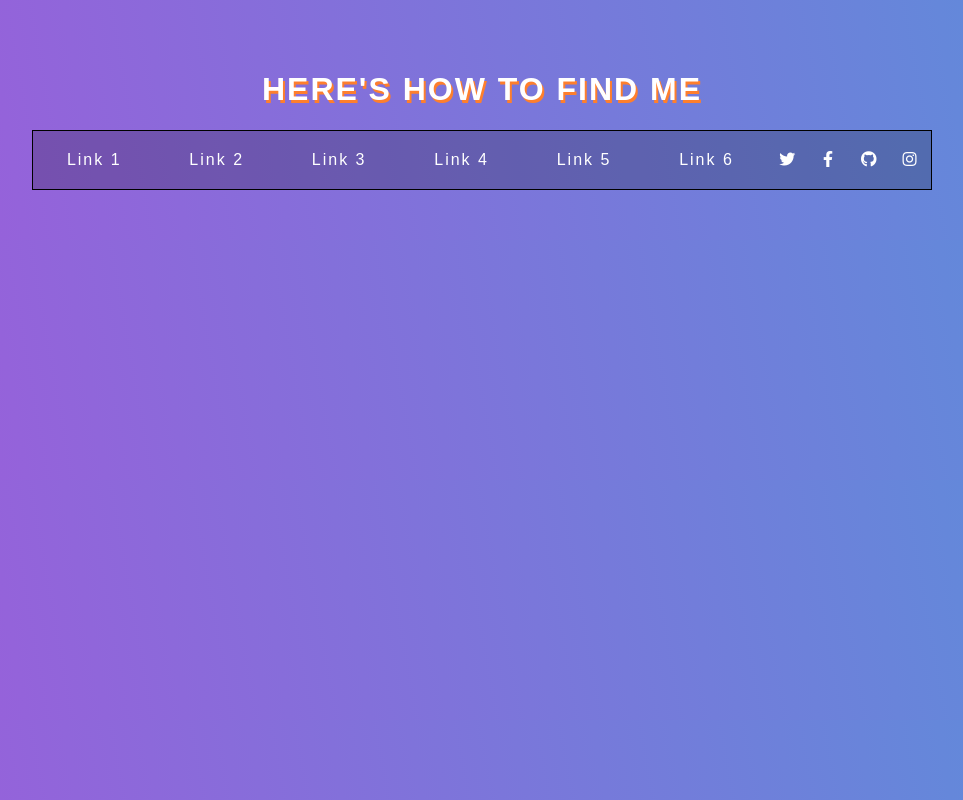
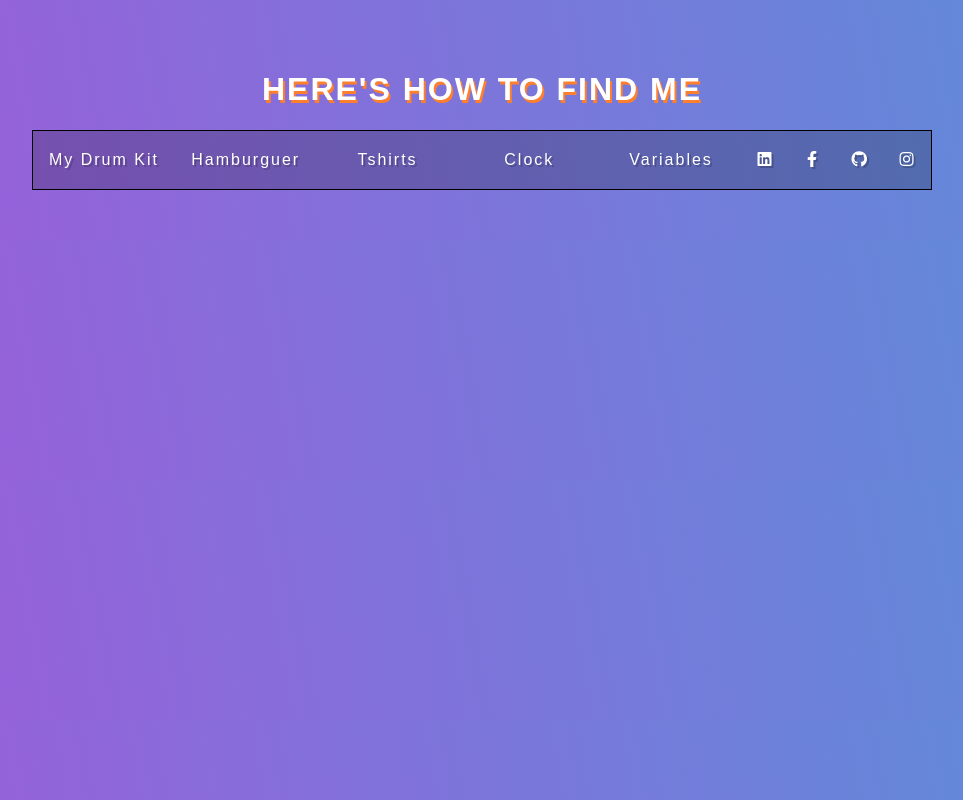
Before and after one commit to Guslucas/findme, a plain HTML site: page index.html in a window 1280 px wide. Shown: the whole page, without its empty margins (158-1121 px from the left). Drawn offline with Linux system fonts and the light colour scheme.

Commit message:
made some changes

```diff
--- a/index.html
+++ b/index.html
@@ -11,16 +11,16 @@
         <h1>Here's how to find me</h1>
         <nav class="flex">
             <ul>
-                <li><a href="#">Link 1</a></li>
-                <li><a href="#">Link 2</a></li>
-                <li><a href="#">Link 3</a></li>
-                <li><a href="#">Link 4</a></li>
-                <li><a href="#">Link 5</a></li>
-                <li><a href="#">Link 6</a></li>
-                <li class='social'><a href="www.twitter.com"><i class="fab fa-twitter"></i></a></li>
-                <li class='social'><a href="www.fb.com"><i class="fab fa-facebook-f"></i></a></li>
-                <li class='social'><a href="www.github.com"><i class="fab fa-github"></i></a></li>
-                <li class='social'><a href="www.instagram.com"><i class="fab fa-instagram"></i></a></li>
+                <li><a target="_blank" href="https://guslucas.github.io/mydrumkit/">My Drum Kit</a></li>
+                <li><a target="_blank" href="https://guslucas.github.io/hamburguer/">Hamburguer</a></li>
+                <li><a target="_blank" href="https://guslucas.github.io/tstore/">Tshirts</a></li>
+                <li><a target="_blank" href="https://guslucas.github.io/clock/">Clock</a></li>
+                <li><a target="_blank" href="https://guslucas.github.io/variables/">Variables</a></li>
+
+                <li class='social'><a target="_blank" href="https://www.linkedin.com/in/gustavolucasdarosa"><i class="fab fa-linkedin"></i></a></li>
+                <li class='social'><a target="_blank" href="https://www.fb.com/gustavolucasrosa"><i class="fab fa-facebook-f"></i></a></li>
+                <li class='social'><a target="_blank" href="https://www.github.com/guslucas"><i class="fab fa-github"></i></a></li>
+                <li class='social'><a target="_blank" href="https://www.instagram.com/gustavo_lucasr"><i class="fab fa-instagram"></i></a></li>
             </ul>
         </nav>
     </div>
--- a/style.css
+++ b/style.css
@@ -30,6 +30,7 @@ a {
     color: white;
     font-weight: 100;
     background:rgba(0,0,0,0.2);
+    text-shadow: 2px 2px 0 rgba(0,0,0,.2);
     padding:20px 5px;
     text-decoration: none;
     width: 100%;
```
